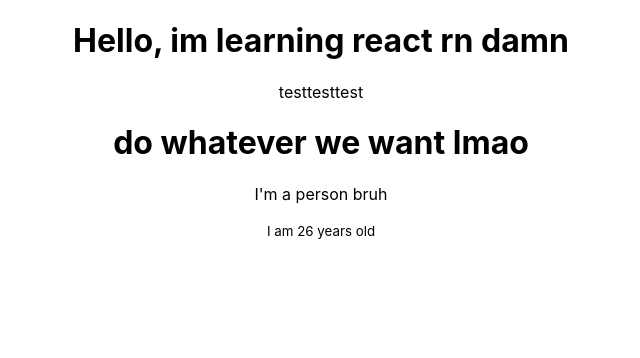
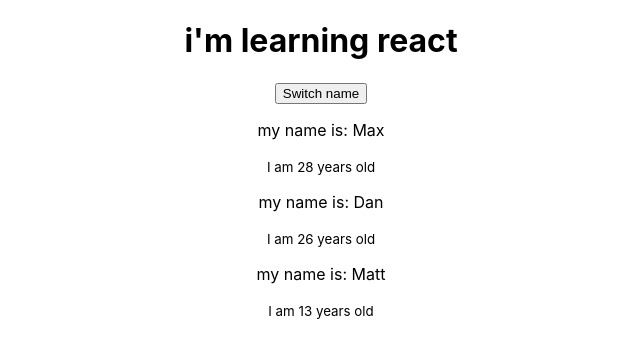
Before and after one commit to danielbyun/react-complete-guide, a React (Create React App) app: page / in a window 1280 px wide. Shown: the top 358 px of the page, without its empty margins (319-959 px from the left). Built offline with nearby package versions, Linux system fonts and the light colour scheme.

Commit message:
- change App.js to call from a class using Component, not from a function - started learning about state

```diff
--- a/src/App.js
+++ b/src/App.js
@@ -1,15 +1,27 @@
-import React from 'react';
+import React, {Component} from 'react';
 import './App.css';
 import Person from './Person/Person';
 
-function App() {
-    return (
-        <div className="App">
-            <h1>Hello, im learning react rn damn</h1>
-            <p>testtesttest</p>
-            <Person/>
-        </div>
-    );
+class App extends Component {
+    state = {
+        persons: [
+            {name: "Max", age: 28},
+            {name: "Dan", age: 26},
+            {name: "Matt", age: 13}
+        ]
+    };
+
+    render() {
+        return (
+            <div className="App">
+                <h1>i'm learning react</h1>
+                <button>Switch name</button>
+                <Person name={this.state.persons[0].name} age={this.state.persons[0].age}/>
+                <Person name={this.state.persons[1].name} age={this.state.persons[1].age}/>
+                <Person name={this.state.persons[2].name} age={this.state.persons[2].age}/>
+            </div>
+        )
+    }
 }
 
 export default App;
--- a/src/Person/Person.js
+++ b/src/Person/Person.js
@@ -1,12 +1,12 @@
 import React from 'react';
 
 // create a component (ES6)
-const person = () => {
+const person = (props) => {
     return (
         <div>
-            <h1>do whatever we want lmao</h1>
-            <p>I'm a person bruh</p>
-            <small>I am {Math.floor(Math.random() * 30)} years old</small>
+            <p>my name is: {props.name}</p>
+            <small>I am {props.age} years old</small>
+            <small>{props.children}</small>
         </div>
     )
 };
```
